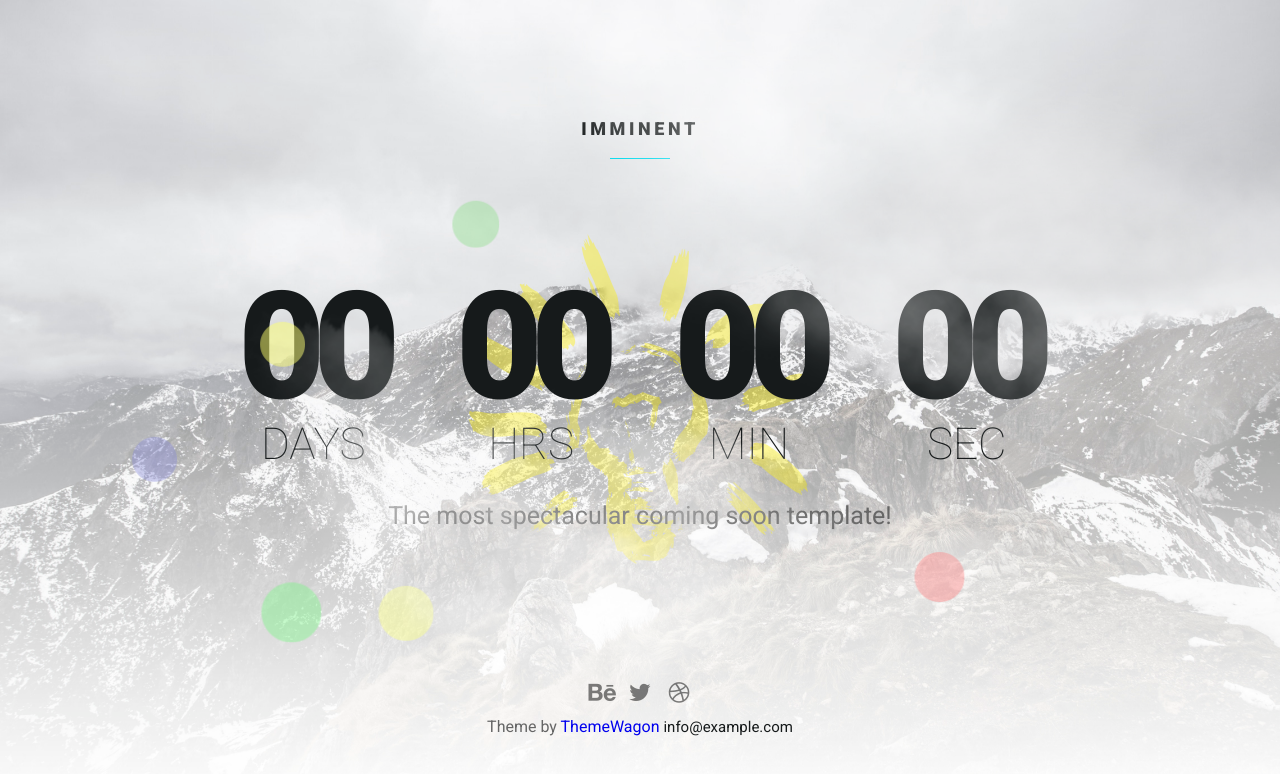
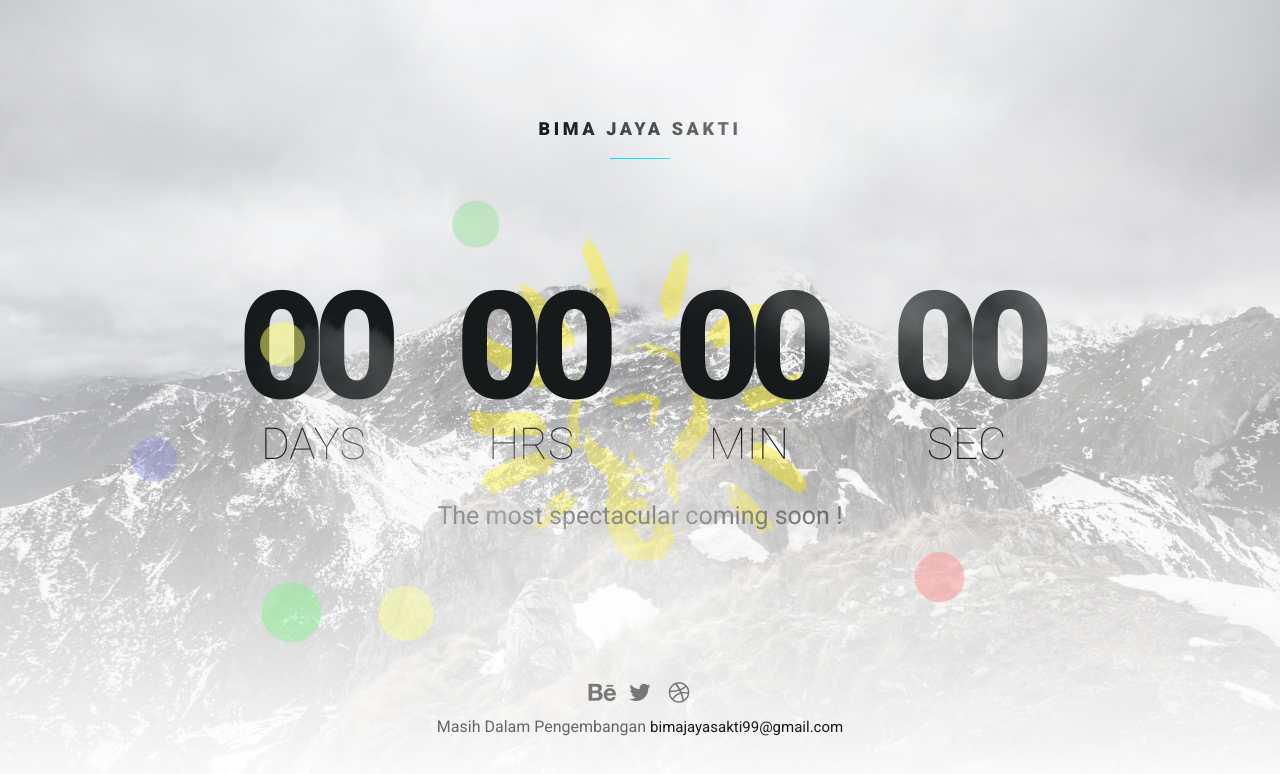
Before and after one commit to BimaJayaSakti/YTTA2, a plain HTML site: page index.html in a window 1280 px wide. Drawn offline with Linux system fonts and the light colour scheme.

Commit message:
Update index.html

```diff
--- a/index.html
+++ b/index.html
@@ -12,9 +12,9 @@
         <meta content="yes" name="apple-mobile-web-app-capable">
         <meta content="width=device-width, initial-scale=1, maximum-scale=1, user-scalable=no" name="viewport"><!-- Core Meta Data -->
         <meta content="ThemeWagon" name="author">
-        <meta content="The most spectacular coming soon template!" name="description">
+        <meta content="The most spectacular coming soonc!" name="description">
         <meta content="Comming Soon, Responsive, Landing Page, One Page" name="keywords"><!-- Open Graph Meta Data -->
-        <meta content="The most spectacular coming soon template!">
+        <meta content="The most spectacular coming soonc!">
         <meta content="ThemeWagon">
         <meta content="ThemeWagon">
         <meta content="website">
@@ -23,7 +23,7 @@
         <meta content="@themewagon" name="twitter:site">
         <meta content="@themewagon" name="twitter:creator">
         <meta content="ThemeWagon" name="twitter:title">
-        <meta content="Imminent - The most spectacular coming soon template!" name="twitter:description">
+        <meta content="Imminent - The most spectacular coming soon !" name="twitter:description">
 
         <link href="favicon.png" rel="shortcut icon" type="image/png">
 
@@ -70,7 +70,7 @@
                 <li class="layer" data-depth="0.20">
                     <div class="title">
                         <h2>
-                            IMMINENT
+                            Bima Jaya Sakti
                         </h2>
                         <span class="line"></span>
                     </div>
@@ -85,11 +85,11 @@
                 <li class="layer" data-depth="0.30">
                     <div class="hero">
                         <h1 id="countdown">
-                            The most spectacular coming soon template!
+                            The most spectacular coming soon !
                         </h1>
 
                         <p class="sub-title">
-                            The most spectacular coming soon template!
+                            The most spectacular coming soon !
                         </p>
                     </div>
                 </li>
@@ -169,8 +169,8 @@
                                 <a class="dribbble" href="#"><i class="fa fa-dribbble"></i></a>
                             </li>
                         </ul>
-                        Theme by <a href="https://themewagon.com/" target="_blank">ThemeWagon</a>
-                        <a class="mail" href="mailto:info@example.com?subject=Hi%20ThemeWagon!">info@example.com</a>
+                        Masih Dalam Pengembangan
+                        <a class="mail" href="mailto:info@example.com?subject=Hi%20ThemeWagon!">bimajayasakti99@gmail.com</a>
                     </div>
                 </li>
             </ul>
```
